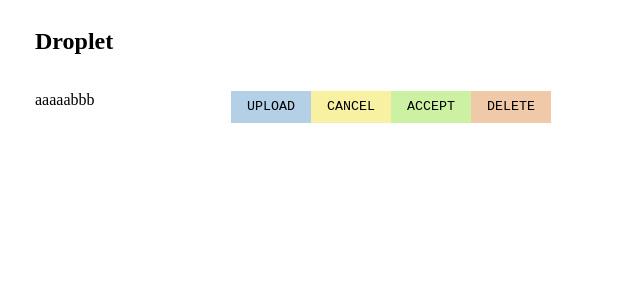
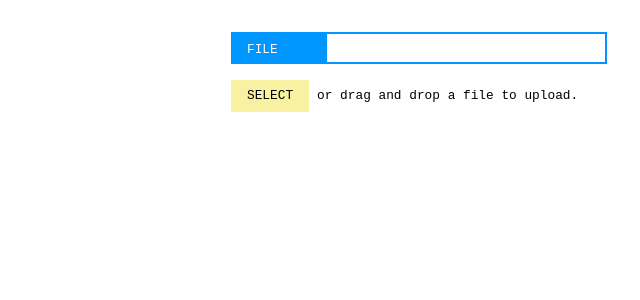
Before and after one commit to furakus/droplet, a Vue app: page / in a window 1280 px wide. Shown: the top 300 px of the page, without its empty margins (221-861 px from the left). Built offline with nearby package versions, Linux system fonts and the light colour scheme; the HTML template or start-up script is replaced by a standard one.

Commit message:
Basic UI

```diff
--- a/frontend/App.vue
+++ b/frontend/App.vue
@@ -1,33 +1,94 @@
 <template>
 <div id="app">
-    <div class="grid">
-        <h2 class="col-3">Droplet</h2>
+    <div id="header" class="grid grid-center">
     </div>
-    <div class="grid">
-        <div class="col-3">
-            aaaaabbb
-        </div>
-        <div class="col-9">
-            <button class="btn-defl">UPLOAD</button>
-            <button class="btn-warn">CANCEL</button>
-            <button class="btn-succ">ACCEPT</button>
-            <button class="btn-harz">DELETE</button>
+    <div id="container" class="grid grid-center">
+        <div class="col-6">
+            <div class="grid"><div class="col">
+                <form-text :readonly="true" v-model="file_name">FILE</form-text>
+            </div></div>
+            <div class="grid" v-if="file === null"><div class="col">
+                <button class="btn-warn" @click="$refs.fileinput.click()">SELECT</button>
+                <span class="guide">or drag and drop a file to upload.</span>
+            </div></div>
+            <div class="grid" v-if="file"><div class="col">
+                <button class="btn-warn" @click="upload()">UPLOAD</button>
+                <button class="btn-harz" @click="cancel()">CANCEL</button>
+                <button class="btn-defl" @click="$refs.fileinput.click()">CHANGE</button>
+            </div></div>
         </div>
     </div>
+    <input ref="fileinput" type="file" hidden="true" @change="selectFile($event.target.files)" />
 </div>
 </template>
 
 <script lang="ts">
 import Vue from 'vue'
-import { Component } from 'vue-property-decorator'
+import { Component,  } from 'vue-property-decorator'
+import Axios from 'axios'
 
 @Component
-export default class App extends Vue {}
+export default class App extends Vue {
+    file: File | null = null
+
+    get file_name() {
+        if (this.file === null) {
+            return ''
+        } else {
+            return this.file.name
+        }
+    }
+
+    selectFile(files: FileList) {
+        if (files.length != 1) {
+            return
+        }
+        this.file = files[0]
+    }
+
+    upload() {
+        if (this.file === null) {
+            return
+        }
+    }
+
+    cancel() {
+        this.file = null
+    }
+}
 </script>
 
 <style lang="less">
+@import "./styles/styles.less";
+
+body {
+    height: 100%;
+    margin: 0 0;
+    padding: 0 0;
+}
+
 #app {
+    height: 100%;
     max-width: 768px;
     margin: 0 auto;
 }
+
+#header {
+    height: 2rem;
+    > div.title {
+        line-height: 2rem;
+        background-color: #012756;
+        color: white;
+        font-family: 'Source Code Pro', monospace;
+        text-align: center;
+    }
+}
+
+#container {
+    height: ~"calc(100% - 2rem)";
+    span.guide {
+        margin-left: 0.5rem;
+        .mono-font(0.8rem);
+    }
+}
 </style>
--- /dev/null
+++ b/frontend/components/FormText.vue
@@ -0,0 +1,42 @@
+<template>
+<div class="form-text grid-noGutter">
+    <div class="col-3"><label>
+        <slot></slot>
+    </label></div>
+    <div class="col-9">
+        <input type="text" :readonly="readonly" :value="value" @input="updateValue($event.target.value)" />
+    </div>
+</div>
+</template>
+
+<script lang="ts">
+import Vue from 'vue'
+import { Component, Prop } from 'vue-property-decorator'
+
+@Component
+export default class FormText extends Vue {
+    @Prop()
+    readonly: boolean
+
+    @Prop()
+    value: string | null
+
+    updateValue(value: string) {
+        this.$emit('input', value);
+    }
+}
+</script>
+
+<style lang="less">
+@import "../styles/styles.less";
+
+div.form-text {
+    .fixed-height(2rem);
+    background-color: #0096FF;
+    & > div > label {
+        padding-left: 1rem;
+        color: white;
+        .mono-font(0.8rem);
+    }
+}
+</style>
--- a/frontend/main.ts
+++ b/frontend/main.ts
@@ -1,6 +1,9 @@
 import './styles/styles.less'
 import Vue from 'vue'
+import FormText from './components/FormText'
 import App from './App'
+
+Vue.component('form-text', FormText)
 
 new Vue({
     el: "#app",
--- a/frontend/styles/styles.less
+++ b/frontend/styles/styles.less
@@ -15,13 +15,18 @@
     line-height: @size;
 }
 
+.mono-font(@size) {
+    font-family: "Source Code Pro", monospace;
+    font-size: @size;
+}
+
 .btn-proto(@color, @desat) {
     .fixed-height(2rem);
     padding: 0 1rem;
     border: none;
     background-color: lighten(desaturate(@color, @desat), 30%);
     color: black;
-    font-family: "Source Code Pro", monospace;
+    .mono-font(0.8rem);
     &:hover {
         background-color: @color;
         &:after {
@@ -51,3 +56,18 @@
 .btn-harz {
     .btn-proto(#FF7400, 30%);
 }
+
+input[type="text"] {
+    .fixed-height(2rem);
+    width: 100%;
+    padding: 0 0.5rem;
+    border: solid 0.15rem #0096FF;
+    background-color: white;
+    display: block;
+    &:read-write:focus {
+        border-color: transparent;
+        color: white;
+        background-color: #4B4B4B;
+        transition: background-color 0.05s linear, border-color 0.05s linear;
+    }
+}
--- a/package.json
+++ b/package.json
@@ -23,6 +23,7 @@
     "@types/express-useragent": "^0.2.20",
     "@types/morgan": "^1.7.32",
     "@types/redis": "^0.12.36",
+    "axios": "^0.16.2",
     "babel-core": "^6.25.0",
     "babel-loader": "^7.0.0",
     "babel-preset-env": "^1.5.2",
@@ -42,7 +43,6 @@
     "webpack-node-externals": "^1.6.0"
   },
   "dependencies": {
-    "axios": "^0.16.1",
     "body-parser": "^1.17.2",
     "dotenv": "^4.0.0",
     "express": "^4.15.3",
```
Also changed, not shown: 1 other file (tests, documents, lock files or other folders).
